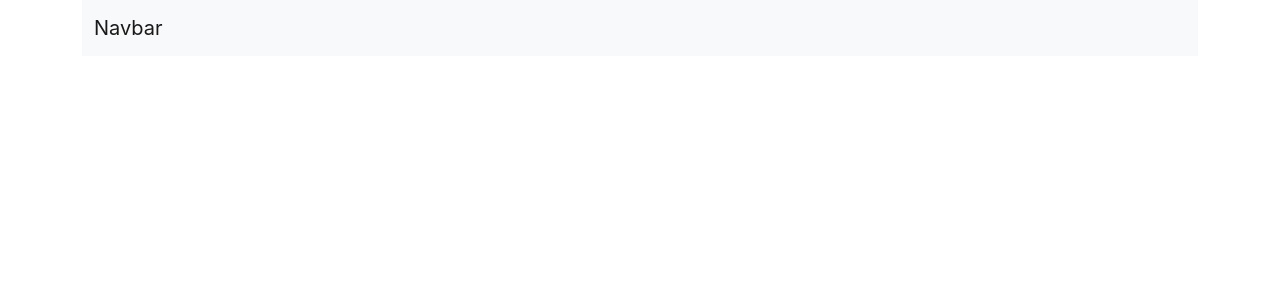
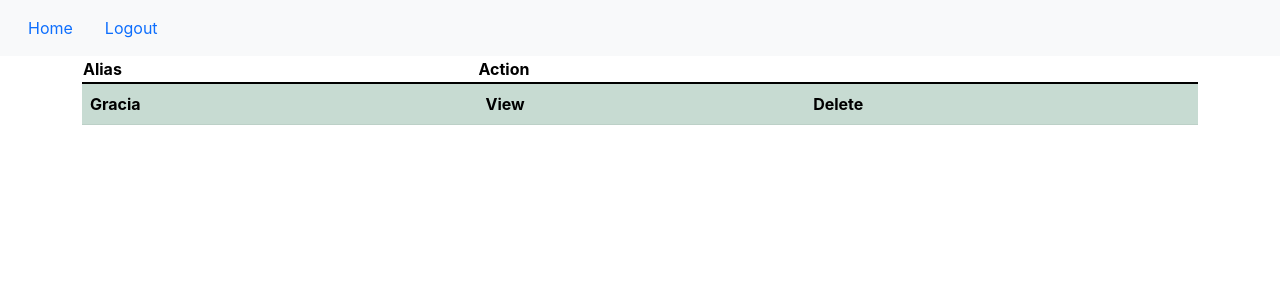
Before and after one commit to Kapfva/rivar-app, a React (Create React App) app: page /friends in a window 1280 px wide. Shown: the top 300 px of the page. Built offline with nearby package versions, Linux system fonts and the light colour scheme.

Commit message:
Graphic corrections

```diff
--- a/src/components/Friends.js
+++ b/src/components/Friends.js
@@ -1,17 +1,46 @@
-import React from 'react'
+import React from 'react';
 
-const Friends = () => {
+import { Link } from 'react-router-dom';
+
+import Table from './layouts/Table';
+
+const Friends = ({ id, name, listFriends }) => {
 	return (
 		<div>
-        <div class="container">
-  <nav class="navbar navbar-expand-lg navbar-light bg-light">
-    <div class="container-fluid">
-      <a class="navbar-brand" href="#">Navbar</a>
+			<nav className=" navbar-expand-lg navbar-light bg-light navbar">
+				<div className="container-fluid">
+					<div className="d-flex justify-content-end align-items-stretch">
+						<li className="nav-item flex-fill">
+							{
+								<Link
+									className="nav-link "
+									activeclassname="active active-Link"
+									to={'/friends-' + name}
+								>
+									Home
+								</Link>
+							}
+						</li>
+						<li className="nav-item flex-fill">
+							{
+								<Link className="nav-link " activeclassname="active active-Link" to="/">
+									{(name = '')}
+									Logout
+								</Link>
+							}
+						</li>
+					</div>
 				</div>
 			</nav>
+			<div className="container">
+				{/* Fin Navbar  */}
+
+
+
+				<Table headers="" list="" />
 			</div>
 		</div>
-  )
-}
+	);
+};
 
-export default Friends
+export default Friends;
--- a/src/components/Main.js
+++ b/src/components/Main.js
@@ -6,10 +6,12 @@ import '../css/Main.css';
 const Main = () => {
 	return (
 		<div className="green-back p-5 ">
-			<h1 className="title-white">Welcome!</h1>
-			<div className="p-5 d-flex align-self-baseline">
-				<Register />
-				<Login />
+			<div className="container">
+				<h1 className="title-white">Welcome!</h1>
+				<div className="p-5 d-flex align-self-baseline ">
+					<Register />
+					<Login />
+				</div>
 			</div>
 		</div>
 	);
--- a/src/components/Register.js
+++ b/src/components/Register.js
@@ -28,7 +28,7 @@ const register = () => {
 								type="text"
 								className="form-control"
 								id="aliasReg"
-								placeholder="Ej. Mayor"
+								placeholder="Ej. UserName"
 							/>
 						</div>
 					</div>
--- /dev/null
+++ b/src/components/layouts/Table.js
@@ -0,0 +1,31 @@
+import React from 'react';
+
+// const createHeaders = data.map((headers) => <th scope="col">{headers.title}</th>);
+// const createItems = data.map((list) => (
+// 	<tr>
+// 		<th scope="col">{list.title}</th>
+// 	</tr>
+// ));
+
+const Table = ({ headers, list }) => {
+	return (
+		<table className="table table-success table-striped">
+			<thead >
+				{/* {createHeaders} */}
+				<th scope="col">Alias</th>
+                <th scope="col">Action</th>
+			</thead>
+			<tbody>
+				{/* {createItems} */}
+				<tr>
+					<th scope="col">Gracia</th>
+                    <th scope="col">View</th>
+                    <th scope="col">Delete</th>
+				</tr>
+
+			</tbody>
+		</table>
+	);
+};
+
+export default Table;
--- a/src/css/Main.css
+++ b/src/css/Main.css
@@ -18,3 +18,6 @@
 .card-white{
 	background-color: whitesmoke;
 }
+li{
+	list-style:none;
+}
```
Lines whose indentation alone changed are shown as unchanged.
